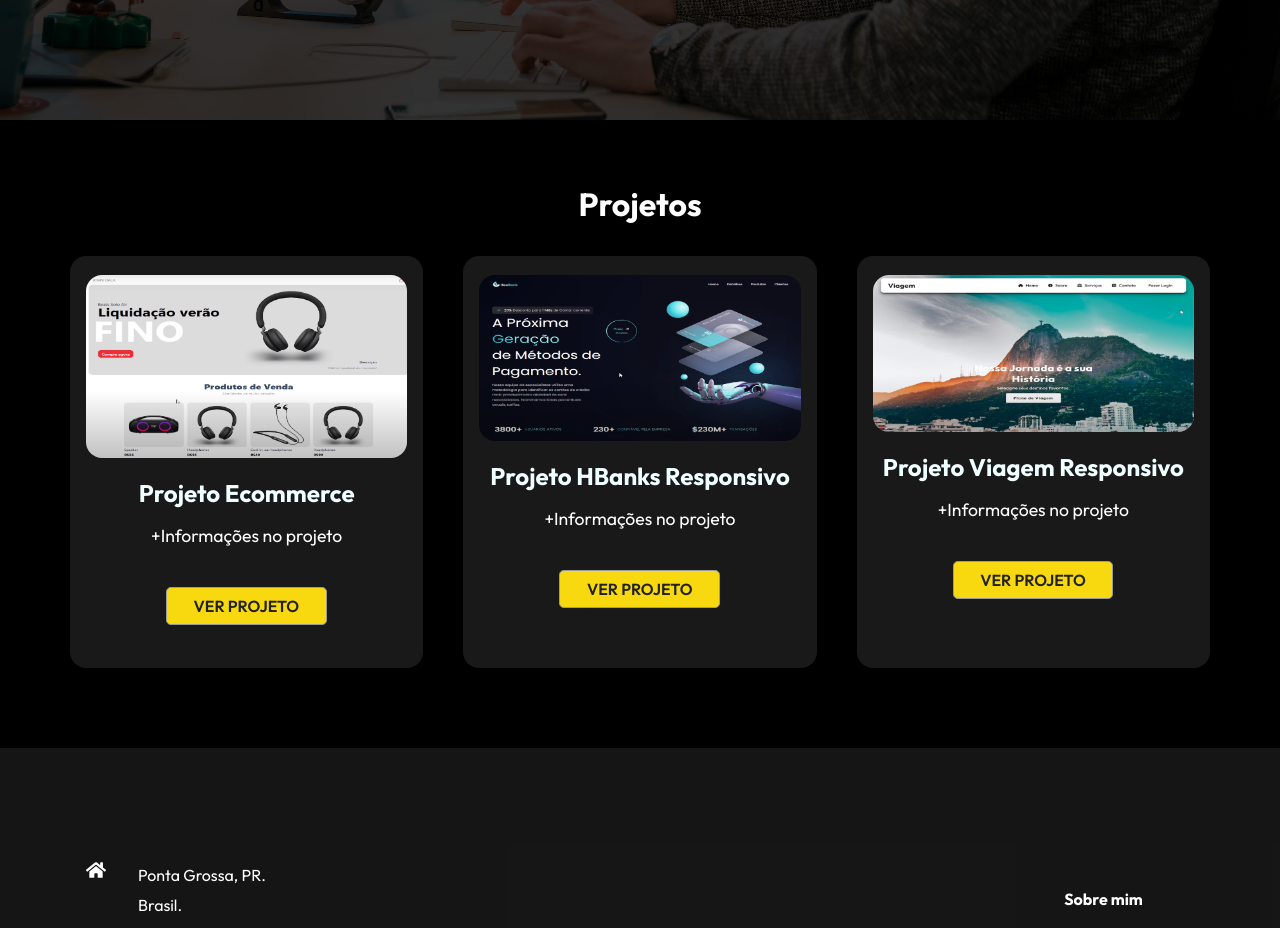
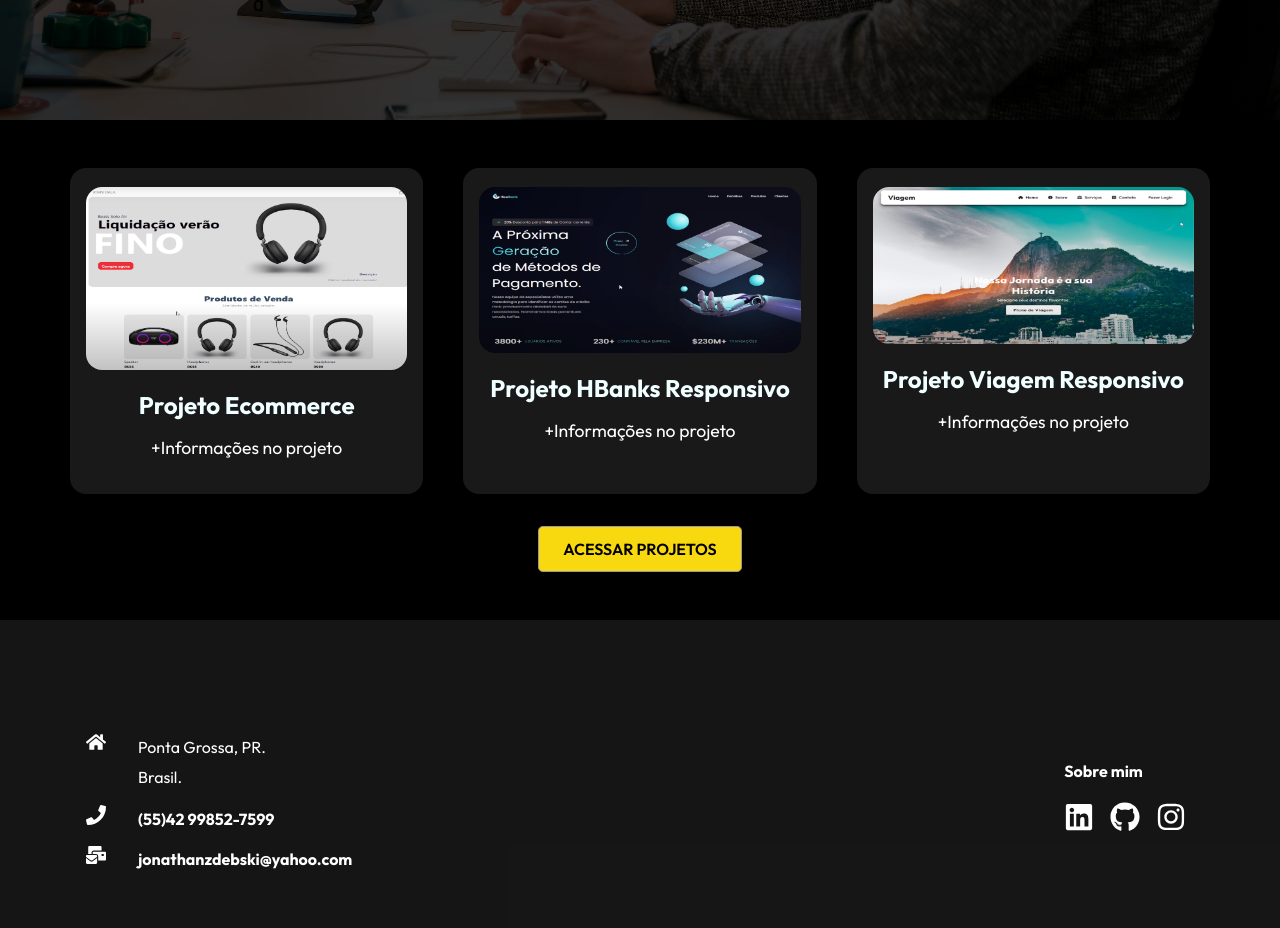
Before and after one commit to JonathanZdebski/Projeto-front-end-responsivo-jhnn, a React (Create React App) app: page / in a window 1280 px wide. Shown: the part 680-1608 px from the top of the page. Built offline with nearby package versions, Linux system fonts and the light colour scheme.

Commit message:
Alterações 01/04

```diff
--- /dev/null
+++ b/src/components/ButtonView.js
@@ -0,0 +1,15 @@
+import Styles from "../components/WorkCard.module.css";
+import React from "react";
+import { Link } from "react-router-dom";
+
+function ButtonView() {
+  return (
+    <div className={Styles.btnacesscontainer}>
+      <Link to="/project" className={Styles.btnacess}>
+        Acessar Projetos
+      </Link>
+    </div>
+  );
+}
+
+export default ButtonView;
--- a/src/components/ProjectEcommerce.module.css
+++ b/src/components/ProjectEcommerce.module.css
@@ -45,6 +45,7 @@
     display: inline;
     width: 20%;
     margin: 1rem 3em;
+    transition: 0.3s;
 }
 
 .btnwd-light {
--- a/src/components/WorkCard.module.css
+++ b/src/components/WorkCard.module.css
@@ -9,13 +9,14 @@
     display: grid;
     grid-template-columns: repeat(3, 1fr);
     grid-gap: 40px;
-    padding-bottom: 5rem;
+    padding-bottom: 2rem;
 }
 
 .projectcard {
     background: #1a1919;
     padding: 1.2rem 1rem;
     border-radius: 1rem;
+    margin-top: 3rem;
 }
 
 .projectcard img {
@@ -50,7 +51,7 @@
 }
 
 .btnwd {
-    padding: 12px 32px;
+    padding: 12px 50px;
     font-size: 1rem;
     text-transform: uppercase;
     background: rgb(248, 217, 15);
@@ -58,17 +59,18 @@
     border: 1px solid #9b9b9b;
     font-weight: 600;
     cursor: pointer;
-    margin: 1rem 0.2rem;
+    margin: 2rem 0.2rem;
     border-radius: 0.3rem;
     display: block;
     width: 50%;
-    margin: 2rem auto;
-
+    margin: 0.5rem 0;
+    transition: 0.3s;
 }
 
 .btnwd-light {
     background: transparent;
     color: #fff;
+    transition: 0.3s;
 }
 
 .btnwd:hover {
@@ -77,10 +79,41 @@
     transition: 0.3s;
 }
 
+.btnacesscontainer {
+    display: flex;
+    justify-content: center;
+    align-items: center;
+}
+
+.btnacess {
+    color: #000000;
+    background-color: rgb(248, 217, 15);
+    text-transform: uppercase;
+    padding: 12px 24px;
+    display: block;
+    margin-bottom: 3rem;
+    font-size: 1rem;
+    text-align: center;
+    border: none;
+    cursor: pointer;
+    text-decoration: none;
+    font-weight: 600;
+    border-radius: 0.3rem;
+    border: 1px solid #9b9b9b;
+    transition: 0.3s;
+}
+
+.btnacess:hover {
+    background: rgba(255, 255, 255, 0.2);
+    color: #fff;
+    transition: 0.3s;
+}
+
 
 @media screen and (max-width:740px) {
     .projectcontainer {
-        max-width: 90%;
+        max-width: 95%;
+        display: block;
         margin: auto;
         grid-template-columns: 1fr;
     }
--- /dev/null
+++ b/src/components/WorkHome.js
@@ -0,0 +1,21 @@
+import React from "react";
+import Styles from "../components/WorkCard.module.css";
+import ProjectCardData from "./WorkCardData";
+
+function WorkHome() {
+  return (
+    <div className={Styles.projectcontainer}>
+      {ProjectCardData.map((project) => (
+        <div className={Styles.projectcard}>
+          <img src={project.imgsrc} alt="" />
+          <h2 className={Styles.projecttitle}>{project.title}</h2>
+          <div className={Styles.prodetails}>
+            <p>{project.text}</p>
+          </div>
+        </div>
+      ))}
+    </div>
+  );
+}
+
+export default WorkHome;
--- a/src/index.css
+++ b/src/index.css
@@ -34,6 +34,7 @@ ul {
     cursor: pointer;
     margin: 1rem 0.2rem;
     border-radius: 0.5rem;
+    transition: 0.3s;
 }
 
 .btn-light {
--- a/src/routes/Home.js
+++ b/src/routes/Home.js
@@ -2,15 +2,17 @@ import React from "react";
 import Navbar from "../components/Navbar";
 import HeroImg from "../components/HeroImg";
 import Footer from "../components/Footer";
-import Work from "../components/Work";
+import WorkHome from "../components/WorkHome";
 import BackToTopButton from "../components/BackToTopButton";
+import ButtonView from "../components/ButtonView";
 
 function Home() {
   return (
     <div>
       <Navbar />
       <HeroImg />
-      <Work />
+      <WorkHome />
+      <ButtonView />
       <BackToTopButton />
       <Footer />
     </div>
```
